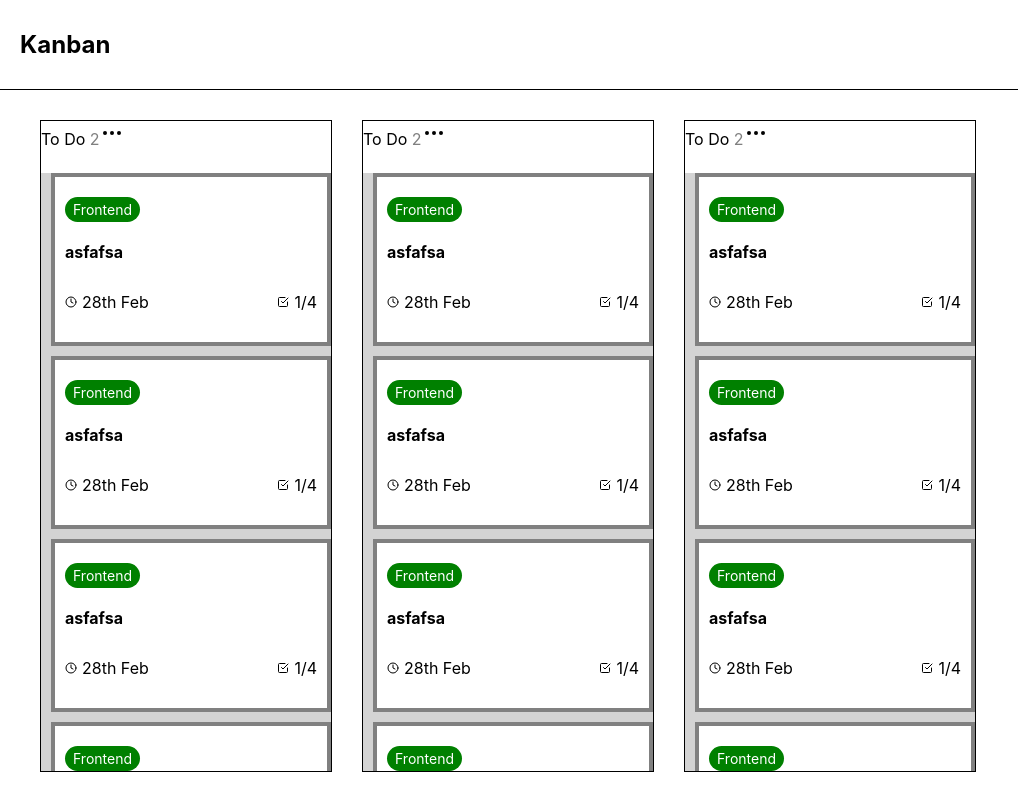
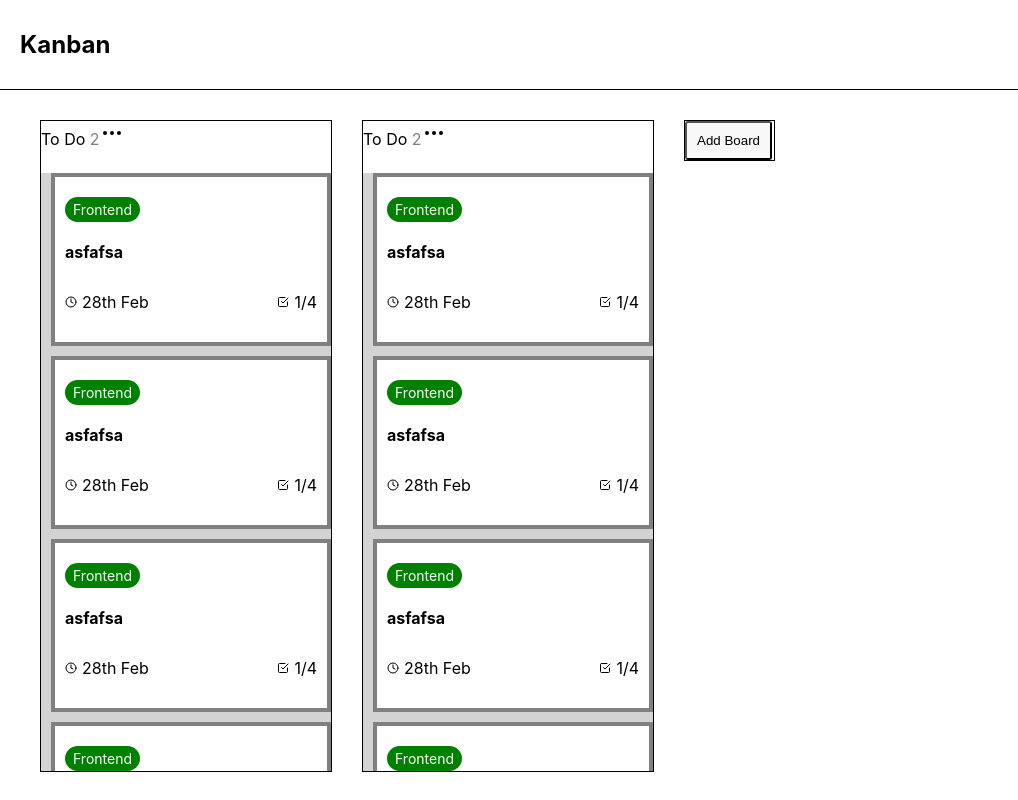
Before and after one commit to Chandramohan97/kanban-board, a React (Create React App) app: page / in a window 1280 px wide. Shown: the whole page, without its empty margins (0-1018 px from the left). Built offline with nearby package versions, Linux system fonts and the light colour scheme.

Commit message:
feat : Adding Editable in App.js

```diff
--- a/src/App.js
+++ b/src/App.js
@@ -4,6 +4,7 @@ import TextArea from './Components/TextArea';
 import { Box,Grid,Text,Flex } from '@chakra-ui/react';
 import Board from './Components/Board/Board';
 import './Global/global.css'
+import Editable from './Components/Editable/Editable';
 
 function App() {
   return <div className='app'>
@@ -14,7 +15,12 @@ function App() {
       <div className='app_boards'>
         <Board/>
         <Board/>
-        <Board/>
+        <div className='app_boards_board'>
+        <Editable
+        text="Add Board"
+        placeholder="Enter board title"
+        ></Editable>
+        </div>
       </div>
     </div>
     </div>
```
